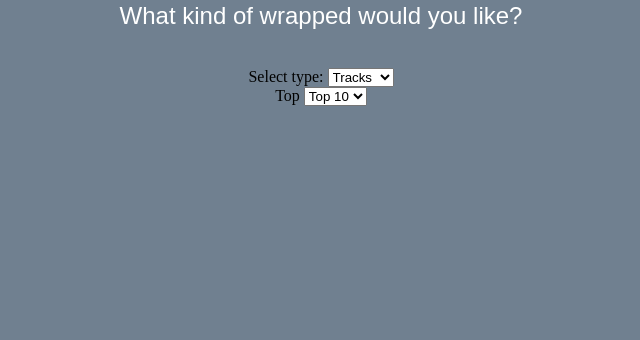
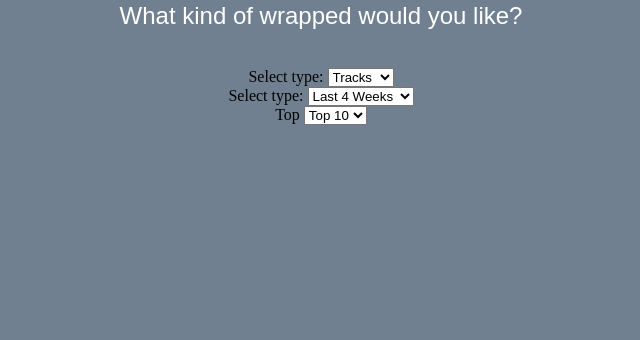
Before and after one commit to navronaman/python-brushup, a Flask app: template templates/wrapped.html in a window 1280 px wide. Shown: the part 122-462 px from the top of the page, without its empty margins (319-959 px from the left). Run offline with Flask 3, Linux system fonts and the light colour scheme; the template is opened without the code that fills it, so the values that code supplies are empty; parts of the project's set-up code (start-up, migrations or seed data) failed here and were passed over.

Commit message:
Updates to wrapped function

```diff
--- a/app.py
+++ b/app.py
@@ -1,7 +1,7 @@
 # This is the Flask app
 
 # From the backend files
-from functions import what_playlist_what_song, create_monthly_array, random_playlist_obj
+from functions import what_playlist_what_song, create_monthly_array, random_playlist_obj, top_task1, top_task2
 from backend import Song
 
 # Imports from flask
@@ -293,6 +293,53 @@ def refresh_token():
 
         return redirect('/playlist')
 
+@app.route('/wrapped', methods=["POST", "GET"])
+def wrapped():
+
+    if 'access_token' not in session:
+        return redirect('/login')
+
+    if datetime.now().timestamp() > session["expires_at"]:
+        return redirect('/refresh-token')
+
+    if 'access_token' in session or datetime.now().timestamp() > session["expires_at"]:
+
+        if 'top_var' not in session or 'search_type' not in session or 'time_var' not in session:
+            return render_template("wrapped.html")
+
+        else:
+            if request.method == "POST":
+
+                session['top_var'] = int(request.form['top_type'])
+                session['search_type'] = int(request.form['search_type'])
+                session['time_var'] = int(request.form['time_type'])
+
+                try:
+
+                    headers = {
+                                    'Authorization' : f"Bearer {session['access_token']}"
+                                }
+
+                    tv, sv, tv2, requrl = top_task1(headers=headers, top=session['top_variable'], search=session['search_type'])
+
+                    html_text = top_task2(headers=headers, top=session['top_variable'], search=session['search_type'])
+
+                    return render_template(
+                        "wrappedAfter.html",
+                        top_var,
+                        search_var,
+                        time_var,
+                        top_list=html_text
+                    )
+
+                except Exception as e:
+
+                    return jsonify({"error" : f"An unexpected error occured: {str(e)}"})
+
+            else:
+
+                return render_template("wrapped.html")
+
 
 if __name__ == "__main__":
     app.run(host="0.0.0.0", debug=True)
--- a/templates/wrapped.html
+++ b/templates/wrapped.html
@@ -35,6 +35,14 @@
 
             </select>
             <br>
+            <label for="timeType">Select type: </label>
+            <select id="timeType" name="time_type">
+                <option value="0">Last 4 Weeks</option>
+                <option value="1">Last 6 Months</option>
+                <option value="2">Lifetime</option>
+
+            </select>
+            <br>
             <label for="topType">Top</label>
             <select id="topType" name="top_type">
                 <option value="0">Top 10</option>
```
Also changed, not shown: functions.py (+10 -0 lines), templates/wrappedAfter.html (+11 -3 lines).
